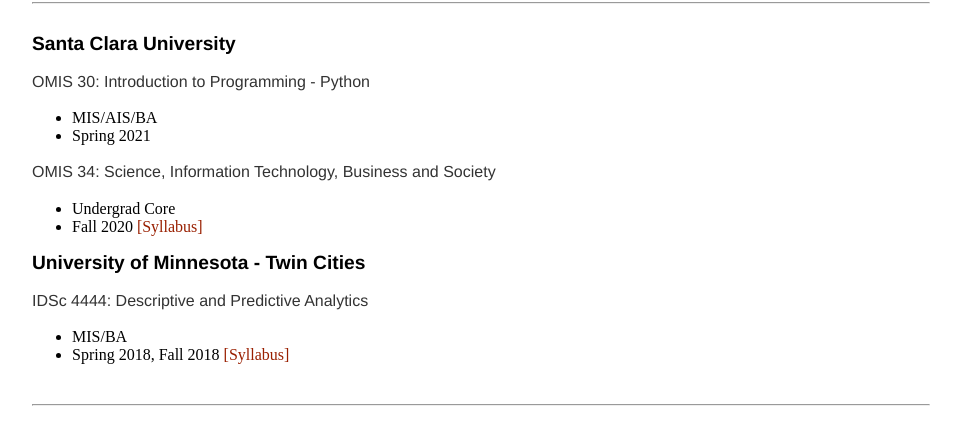
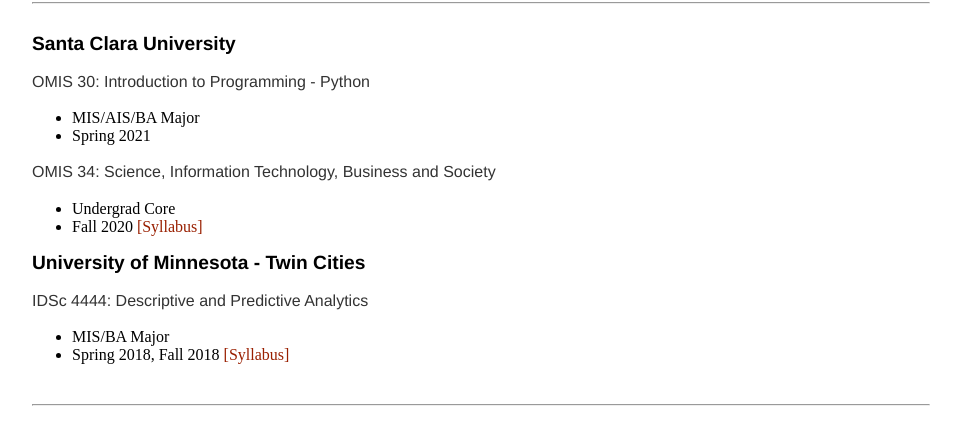
Before and after one commit to YaqiongWang/PersonalWeb, a Jekyll site: the page built from teaching/index.html, in a window 1280 px wide. Shown: the part 118-549 px from the top of the page, without its empty margins (160-1121 px from the left). Built offline with Jekyll 4.4.1, drawn with Linux system fonts in a browser that asks for light colours.

Commit message:
Update index.html

```diff
--- a/teaching/index.html
+++ b/teaching/index.html
@@ -6,7 +6,7 @@
 			  <h1>Santa Clara University</h1>
         <p>OMIS 30: Introduction to Programming - Python</p>
         <ul>
-          <li>MIS/AIS/BA</li>
+          <li>MIS/AIS/BA Major</li>
           <li>Spring 2021</li>
         </ul>
 			  <p>OMIS 34: Science, Information Technology, Business and Society</p>
@@ -18,7 +18,7 @@
         <h1>University of Minnesota - Twin Cities</h1>
 			  <p>IDSc 4444: Descriptive and Predictive Analytics</p>
         <ul>
-          <li>MIS/BA</li>
+          <li>MIS/BA Major</li>
           <li>Spring 2018, Fall 2018 <a href="https://github.com/YaqiongWang/yaqiongwang.github.io/blob/master/files/IDSC%204444%20Syllabus%20-%20Fall%202018.pdf">[Syllabus]</a></li>
         </ul>
     	</div><!-- /.blurb -->
```
